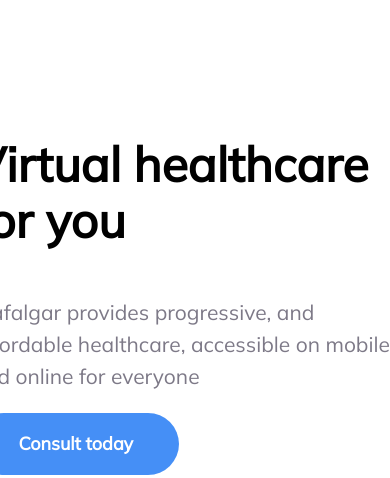
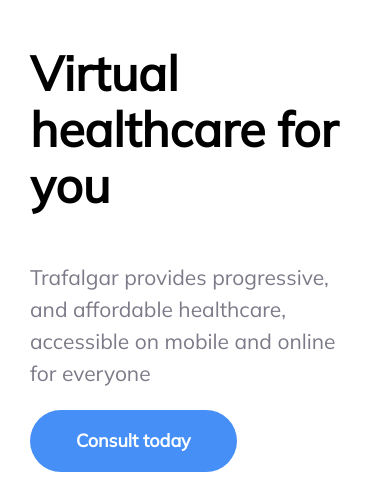
Before and after one commit to Sapvier/homework1, a plain HTML site: page index.html in a window 390 px wide. Shown: the part 395-873 px from the top of the page. Drawn offline with Linux system fonts and the light colour scheme.

Commit message:
mobile fix

```diff
--- a/style.css
+++ b/style.css
@@ -103,14 +103,13 @@
     justify-content: space-between;
     max-width: 1350px;
     margin: 0 auto 120px auto;
-    height: 600px;
     padding: 0 30px;
 
 }
 
 .hero-text {
-    width: 445px;
-    height: 338px;
+    max-width: 445px;
+
 }
 
 
```
